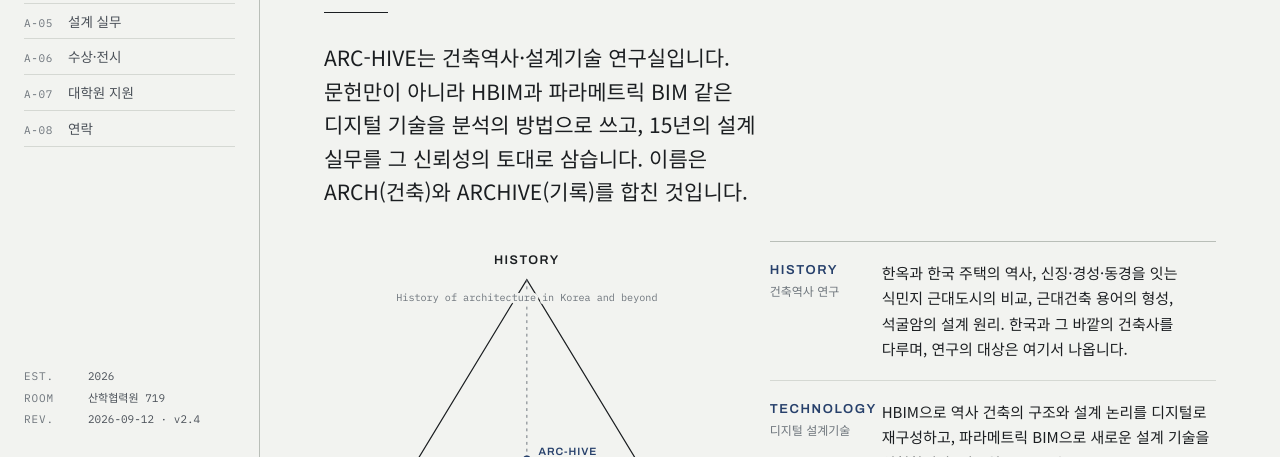
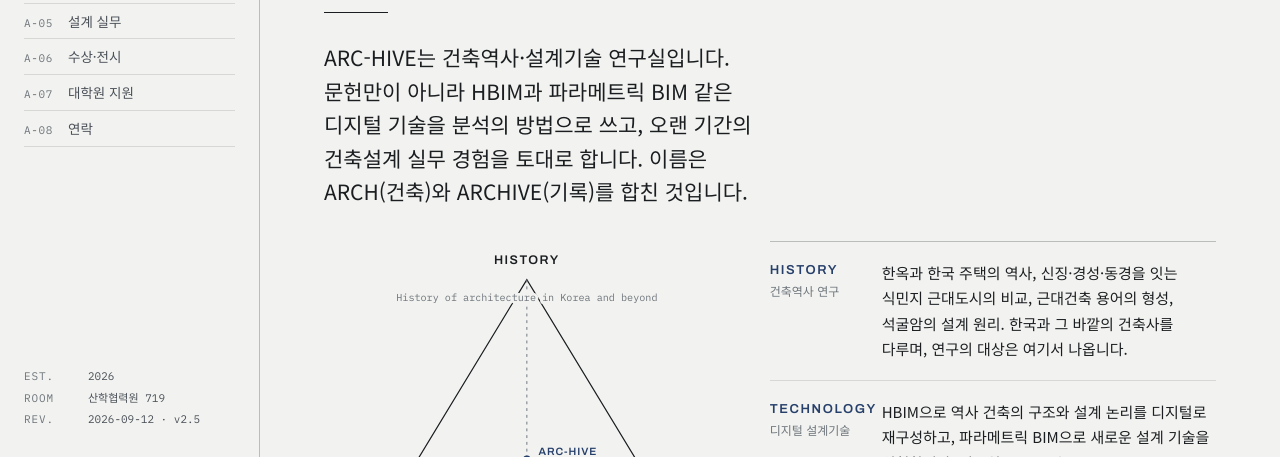
Before and after one commit to arc-hive-lab/arc-hive-lab.github.io, a plain HTML site: page index.html in a window 1280 px wide. Shown: the part 343-800 px from the top of the page. Drawn offline with Linux system fonts and the light colour scheme.

Commit message:
v2.5: practice-experience sentence

```diff
--- a/index.html
+++ b/index.html
@@ -187,7 +187,7 @@
       <dl>
         <dt>Est.</dt><dd>2026</dd>
         <dt>Room</dt><dd>산학협력원 719</dd>
-        <dt>Rev.</dt><dd>2026-09-12 · v2.4</dd>
+        <dt>Rev.</dt><dd>2026-09-12 · v2.5</dd>
       </dl>
     </div>
   </aside>
@@ -198,7 +198,7 @@
       <div class="sec-head"><span class="sec-code mono">A-01</span><h2><span class="ko">연구실</span><span class="en">The lab</span></h2></div>
       <h1><span class="ko">건축의 역사, 기술, 실무의 삼각대 위에서, 그 과거를 읽고 미래를 설계합니다.</span><span class="en">Reading the past of architecture, designing its future — on the tripod of history, technology, and practice.</span></h1>
       <div class="keyline"></div>
-      <p class="thesis"><span class="ko">ARC-HIVE는 건축역사·설계기술 연구실입니다. 문헌만이 아니라 HBIM과 파라메트릭 BIM 같은 디지털 기술을 분석의 방법으로 쓰고, 15년의 설계 실무를 그 신뢰성의 토대로 삼습니다. 이름은 ARCH(건축)와 ARCHIVE(기록)를 합친 것입니다.</span><span class="en">ARC-HIVE is a lab in architectural history and design technology. It treats digital tools — HBIM, parametric BIM — as methods of analysis rather than drafting aids, and fifteen years of design practice as the ground its research stands on. The name joins ARCH(itecture) and ARCHIVE.</span></p>
+      <p class="thesis"><span class="ko">ARC-HIVE는 건축역사·설계기술 연구실입니다. 문헌만이 아니라 HBIM과 파라메트릭 BIM 같은 디지털 기술을 분석의 방법으로 쓰고, 오랜 기간의 건축설계 실무 경험을 토대로 합니다. 이름은 ARCH(건축)와 ARCHIVE(기록)를 합친 것입니다.</span><span class="en">ARC-HIVE is a lab in architectural history and design technology. It treats digital tools — HBIM, parametric BIM — as methods of analysis rather than drafting aids, and stands on long experience in architectural design practice. The name joins ARCH(itecture) and ARCHIVE.</span></p>
       <div class="tripod">
         <svg viewBox="0 0 420 392" role="img" aria-labelledby="tripod-title">
           <title id="tripod-title">Three axes of the lab: history, technology, practice</title>
```
